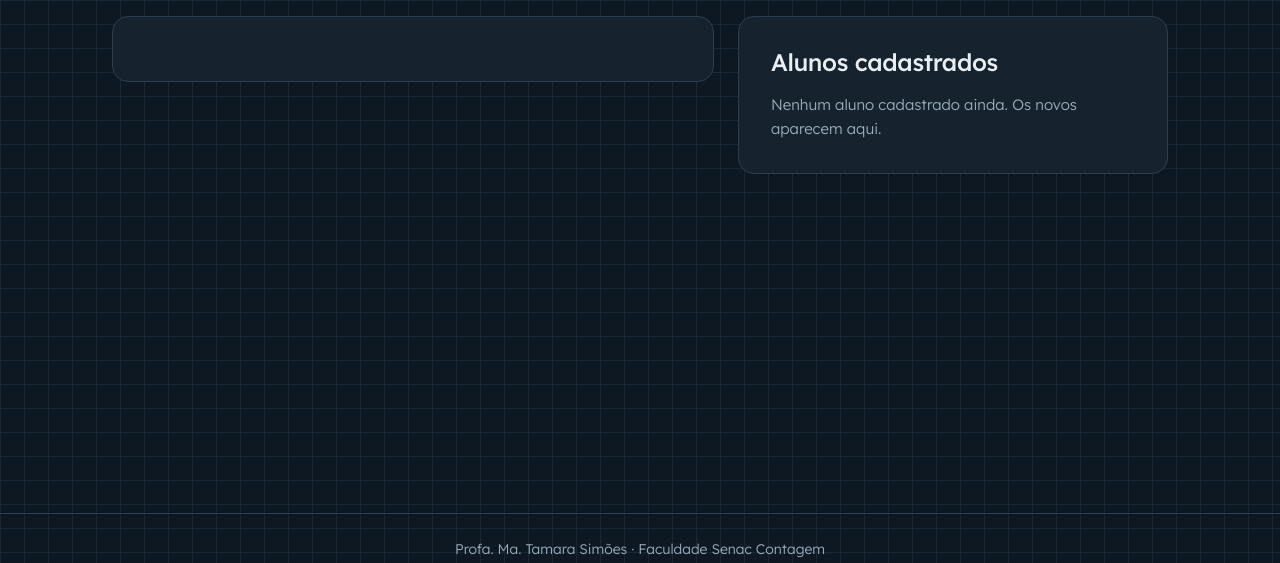
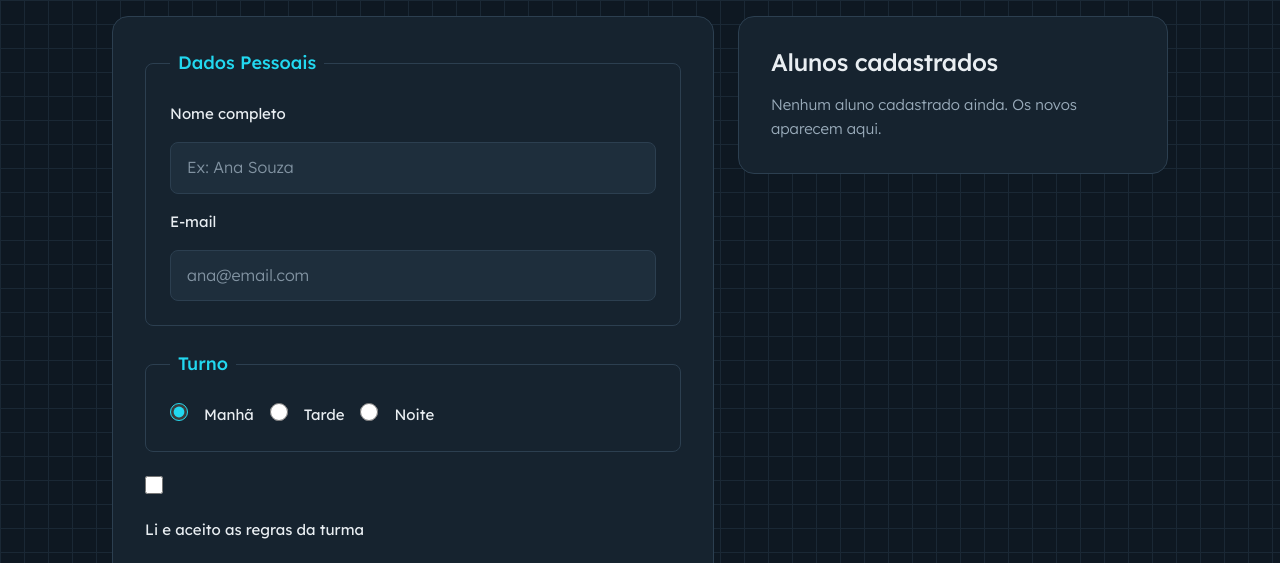
Before and after one commit to Roosevelt-Sales/javascript-forms-html-dom-js, a plain HTML site: page index.html in a window 1280 px wide. Shown: the part 216-779 px from the top of the page. Drawn offline with Linux system fonts and the light colour scheme.

Commit message:
Formulário Pronto

```diff
--- a/index.html
+++ b/index.html
@@ -34,8 +34,28 @@
 
         <!-- PARTE 1: monte o formulário aqui dentro -->
         <div id="app" class="cartao">
-
-          <!-- Seu <form> vai aqui -->
+          <form action="">
+            <fieldset>
+              <legend>Dados Pessoais</legend>
+              <label for="">Nome completo</label>
+              <input type="text" placeholder="Ex: Ana Souza">
+              <label for="">E-mail</label>
+              <input type="email" placeholder="ana@email.com">
+            </fieldset>
+            <fieldset class="options">
+              <legend>Turno</legend>
+              <input type="radio" name="turno" id="manha" checked>
+              <label for="manha">Manhã</label>
+              <input type="radio" name="turno" id="tarde">
+              <label for="tarde">Tarde</label>
+              <input type="radio" name="turno" id="noite">
+              <label for="noite">Noite</label>
+            </fieldset>
+            <input type="checkbox" name="" id="termos" required>
+            <label for="termos">Li e aceito as regras da turma</label>
+            <button class="botao-principal">Cadastrar</button>
+            <button>Limpar</button>
+          </form>
 
         </div>
 
--- a/style.css
+++ b/style.css
@@ -416,3 +416,7 @@ button[type="reset"]:hover,
     display: none;
   }
 }
+
+.options {
+  flex-direction: row;
+}
```
